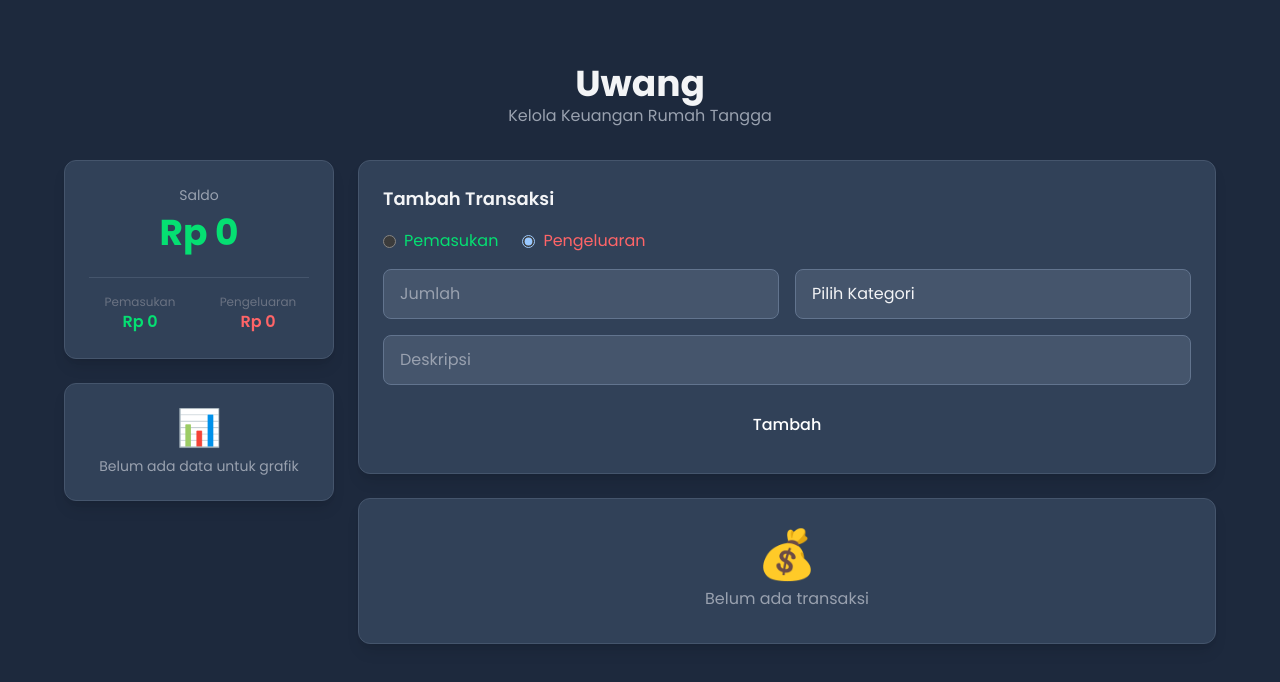
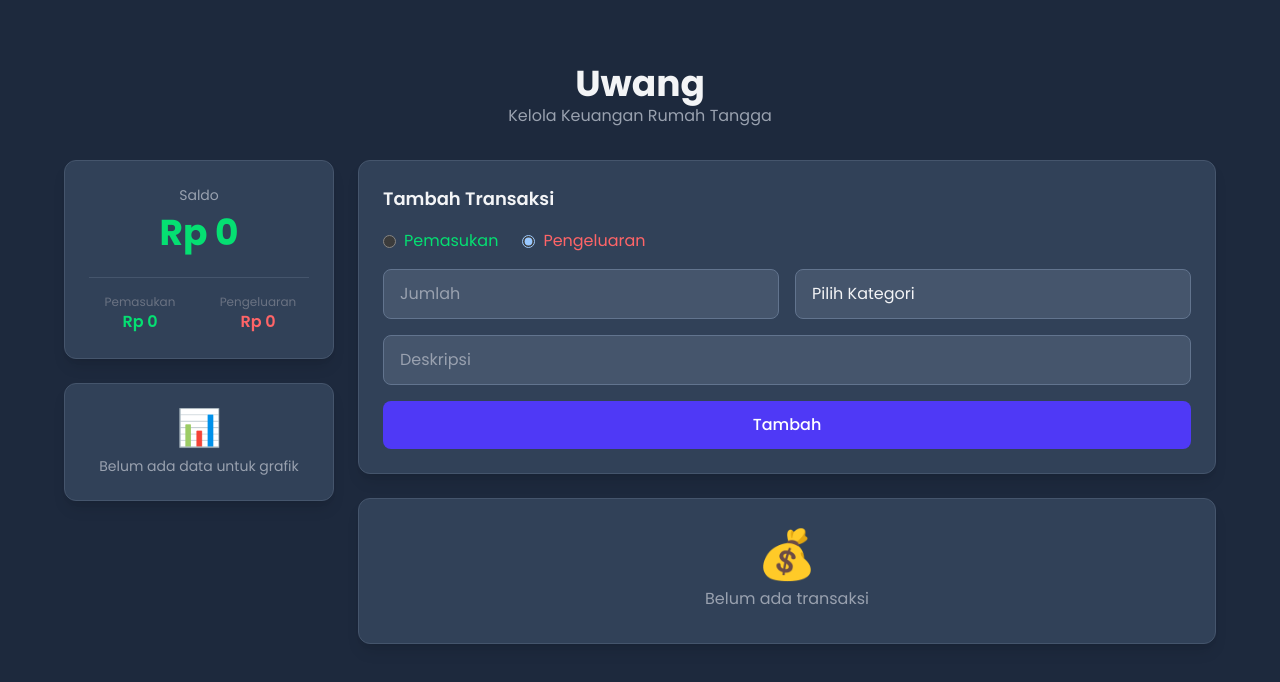
Before and after one commit to rohmanureldi/uwang, a React (Vite) app: page / in a window 1280 px wide. Shown: the top 682 px of the page. Built offline with nearby package versions, Linux system fonts and the light colour scheme.

Commit message:
button background

```diff
--- a/src/components/TransactionForm.tsx
+++ b/src/components/TransactionForm.tsx
@@ -93,7 +93,7 @@ export default function TransactionForm({ onAddTransaction }: Props) {
 
         <button
           type="submit"
-          className="w-full bg-primary-600 text-white py-3 rounded-lg font-medium hover:bg-primary-700 transition-colors text-sm sm:text-base"
+          className="w-full bg-indigo-600 text-white py-3 rounded-lg font-medium hover:bg-indigo-700 transition-colors text-sm sm:text-base"
         >
           Tambah
         </button>
```
